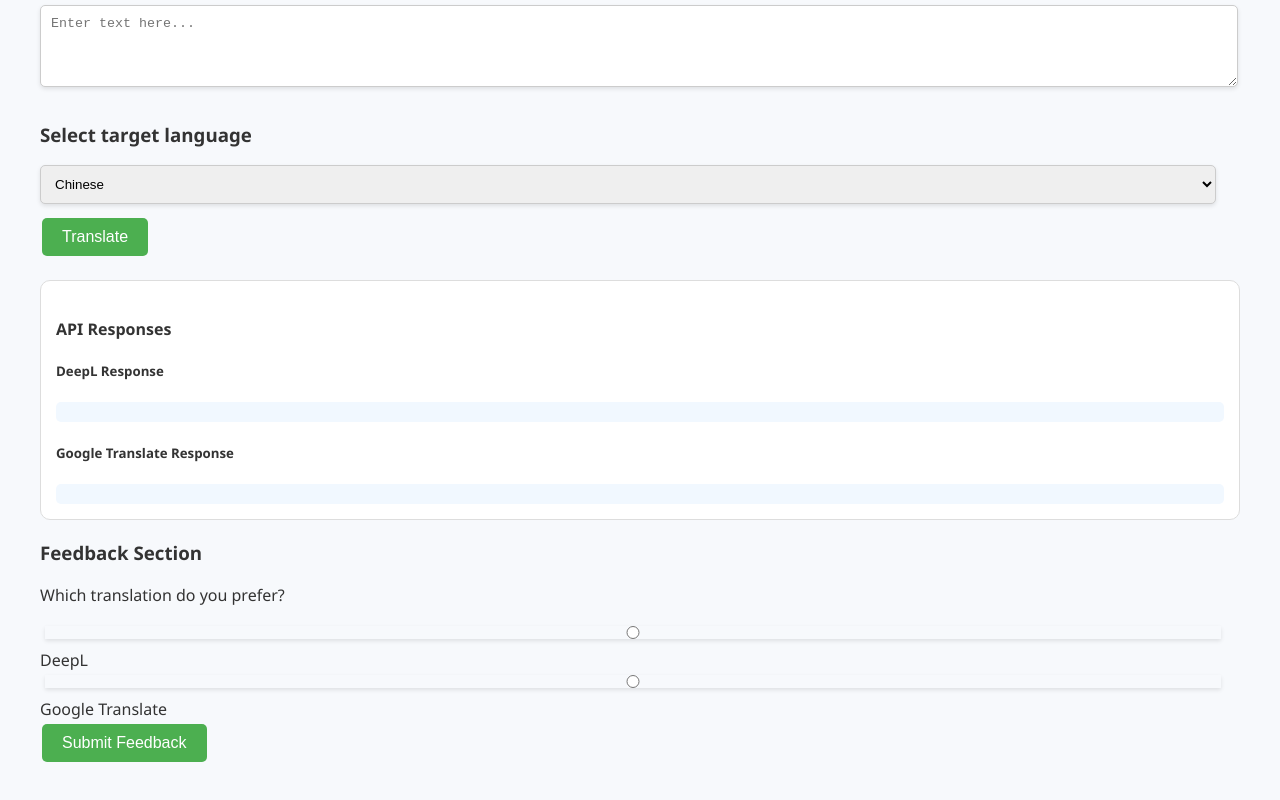
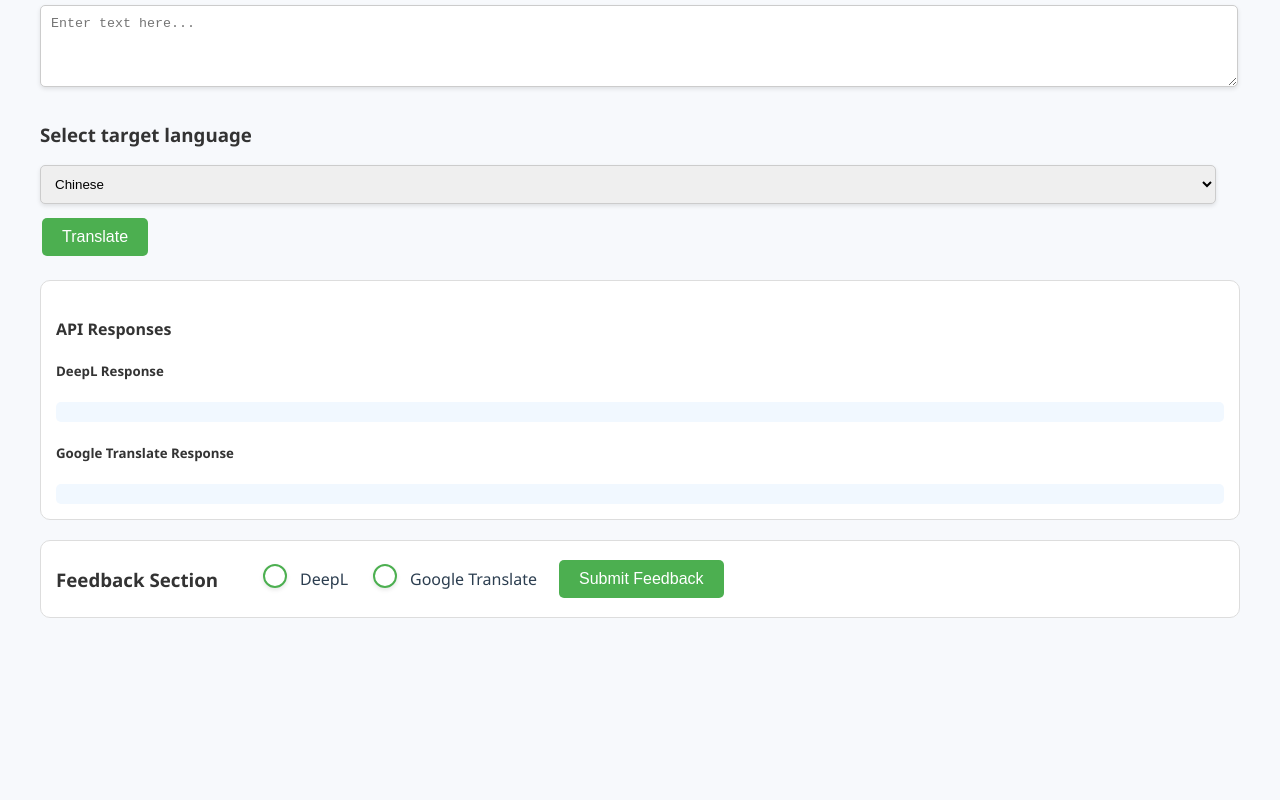
Before and after one commit to ekecolin/multilingual-translationtool, a plain HTML site: page index.html in a window 1280 px wide. Shown: the part 602-1402 px from the top of the page. After the commit the page ends 1280 px from the top, so only its background shows below. Drawn offline with nearby package versions, Linux system fonts and the light colour scheme.

Commit message:
Initial commit

```diff
--- a/index.html
+++ b/index.html
@@ -35,6 +35,46 @@
             box-shadow: 0 2px 4px rgba(0, 0, 0, 0.1);
             margin-bottom: 10px;
             width: calc(100% - 24px);
+        }
+        .feedback-container {
+            display: flex;
+            align-items: center;
+            gap: 20px;
+            background-color: #fff;
+            padding: 15px;
+            border: 1px solid #ddd;
+            border-radius: 10px;
+            margin-bottom: 20px;
+        }
+        .feedback-radio {
+            display: flex;
+            align-items: center;
+            gap: 10px;
+        }
+        input[type="radio"] {
+            appearance: none;
+            width: 20px;
+            height: 20px;
+            border: 2px solid #4CAF50;
+            border-radius: 50%;
+            cursor: pointer;
+            position: relative;
+        }
+        input[type="radio"]:checked::before {
+            content: '';
+            width: 12px;
+            height: 12px;
+            background-color: #4CAF50;
+            border-radius: 50%;
+            position: absolute;
+            top: 50%;
+            left: 50%;
+            transform: translate(-50%, -50%);
+        }
+        .feedback-radio label {
+            font-size: 16px;
+            color: #2c3e50;
+            cursor: pointer;
         }
     </style>
 </head>
@@ -90,11 +130,16 @@
         </div>
     </div>
 
-    <div style="margin-bottom: 20px;">
-        <h3>Feedback Section</h3>
-        <p>Which translation do you prefer?</p>
-        <input type="radio" name="feedback" value="DeepL" id="feedbackDeepL"> DeepL<br>
-        <input type="radio" name="feedback" value="Google" id="feedbackGoogle"> Google Translate<br>
+    <div class="feedback-container">
+        <h3 style="margin: 0 20px 0 0;">Feedback Section</h3>
+        <div class="feedback-radio">
+            <input type="radio" name="feedback" value="DeepL" id="feedbackDeepL">
+            <label for="feedbackDeepL">DeepL</label>
+        </div>
+        <div class="feedback-radio">
+            <input type="radio" name="feedback" value="Google" id="feedbackGoogle">
+            <label for="feedbackGoogle">Google Translate</label>
+        </div>
         <button onclick="submitFeedback();" class="ab-normbutton">Submit Feedback</button>
     </div>
 
```
Also changed, not shown: 1 other file.
